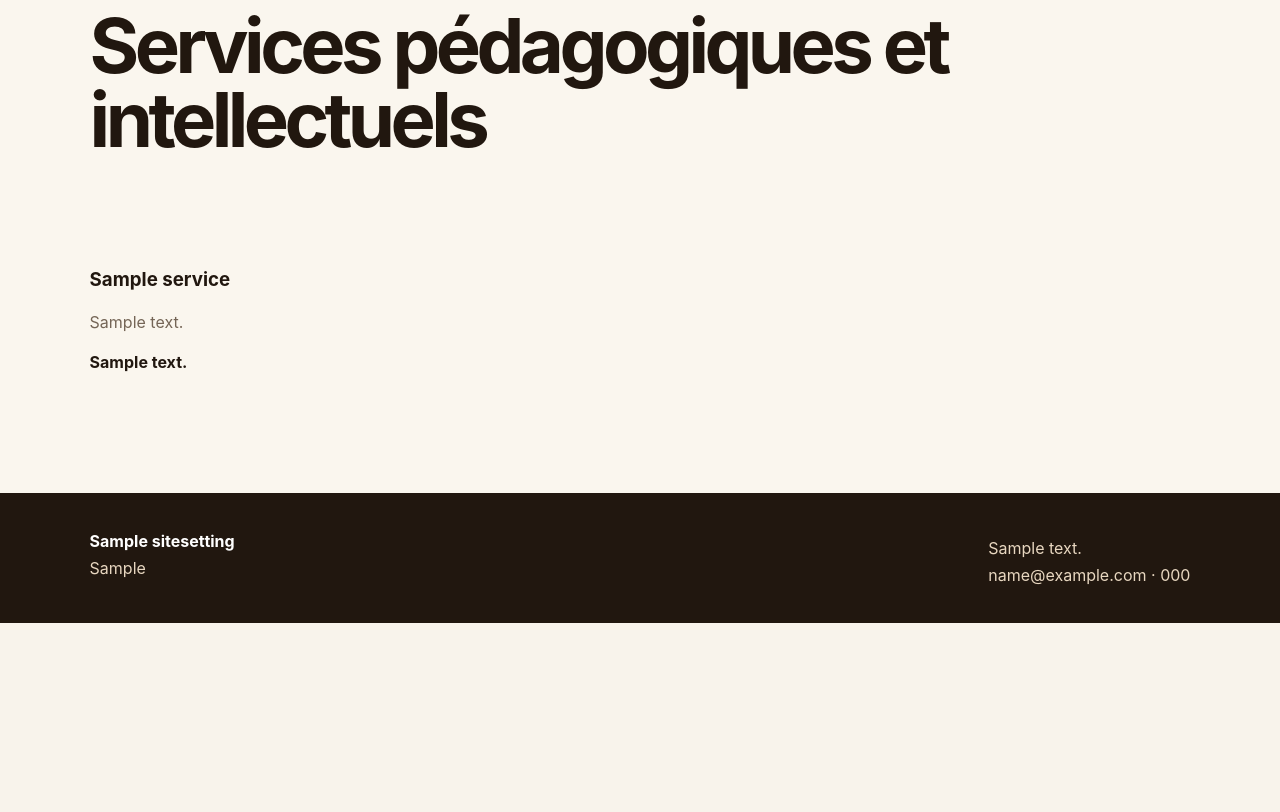
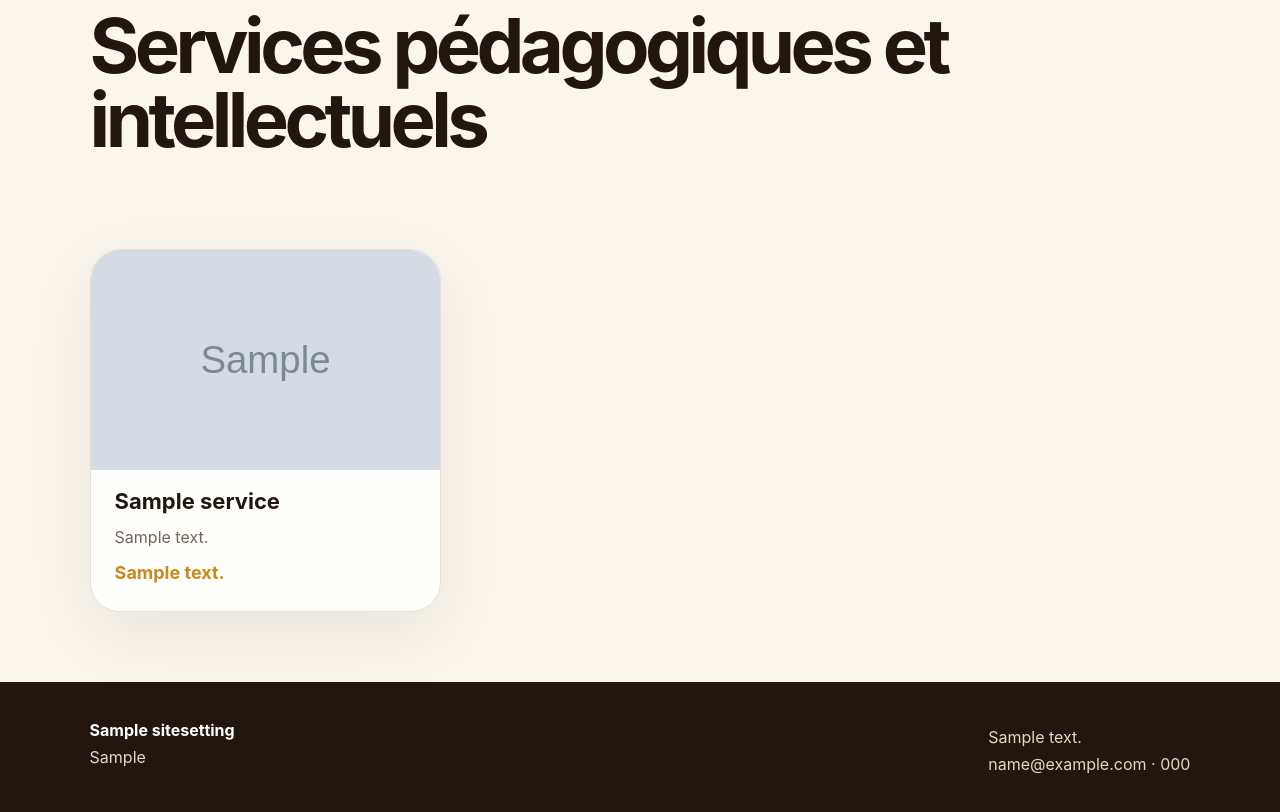
Before and after one commit to joel1589-spec/professor, a Django app: page /services/ in a window 1280 px wide. Shown: the part 177-989 px from the top of the page. Before the commit the page ends 800 px from the top, so only its background shows below. Run offline with Django 5.2, Linux system fonts and the light colour scheme; tables that the repository leaves empty hold one stand-in row (values such as "Sample post"); grey boxes marked "Sample" are stand-in pictures; parts of the project's set-up code (start-up, migrations or seed data) failed here and were passed over.

Commit message:
Amélioration de service.html

```diff
--- a/store/templates/store/services.html
+++ b/store/templates/store/services.html
@@ -1 +1 @@
-{% extends 'store/base.html' %}{% block content %}<section class="page-head"><p class="eyebrow">Services</p><h1>Services pédagogiques et intellectuels</h1></section><section class="section pt0"><div class="grid">{% for s in services %}<article class="card"><h3>{{ s.title }}</h3><p>{{ s.description }}</p><strong>{{ s.price_note }}</strong></article>{% empty %}<p>Aucun service publié.</p>{% endfor %}</div></section>{% endblock %}
+{% extends 'store/base.html' %}{% block content %}<section class="page-head"><p class="eyebrow">Services</p><h1>Services pédagogiques et intellectuels</h1></section><section class="section pt0"><div class="grid">{% for s in services %}<article class="card service-card">{% if s.poster %}<div class="service-poster-wrapper"><img src="{{ s.poster.url }}" alt="{{ s.title }}" class="service-poster" loading="lazy"></div>{% else %}<div class="service-poster-placeholder"><span>📘</span></div>{% endif %}<h3>{{ s.title }}</h3><p>{{ s.description }}</p><strong>{{ s.price_note }}</strong></article>{% empty %}<p>Aucun service publié.</p>{% endfor %}</div></section>{% endblock %}
```
